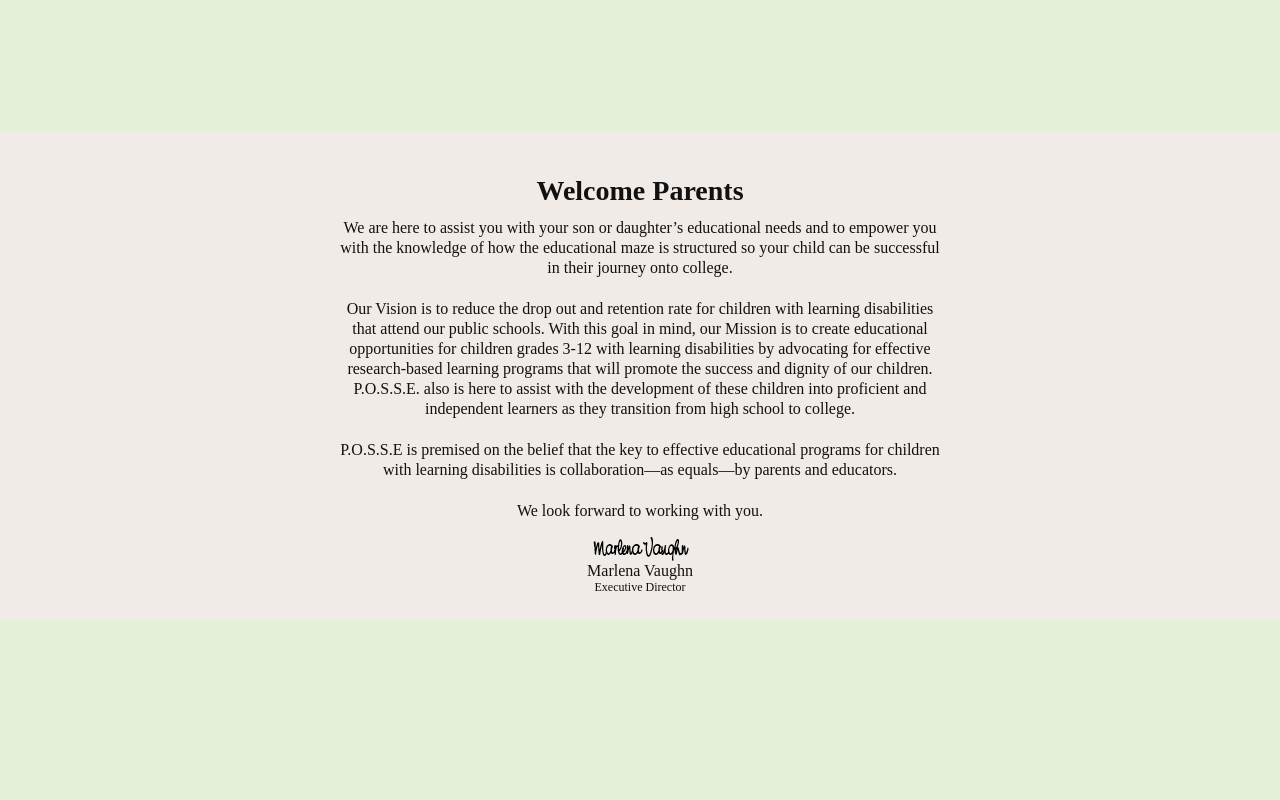
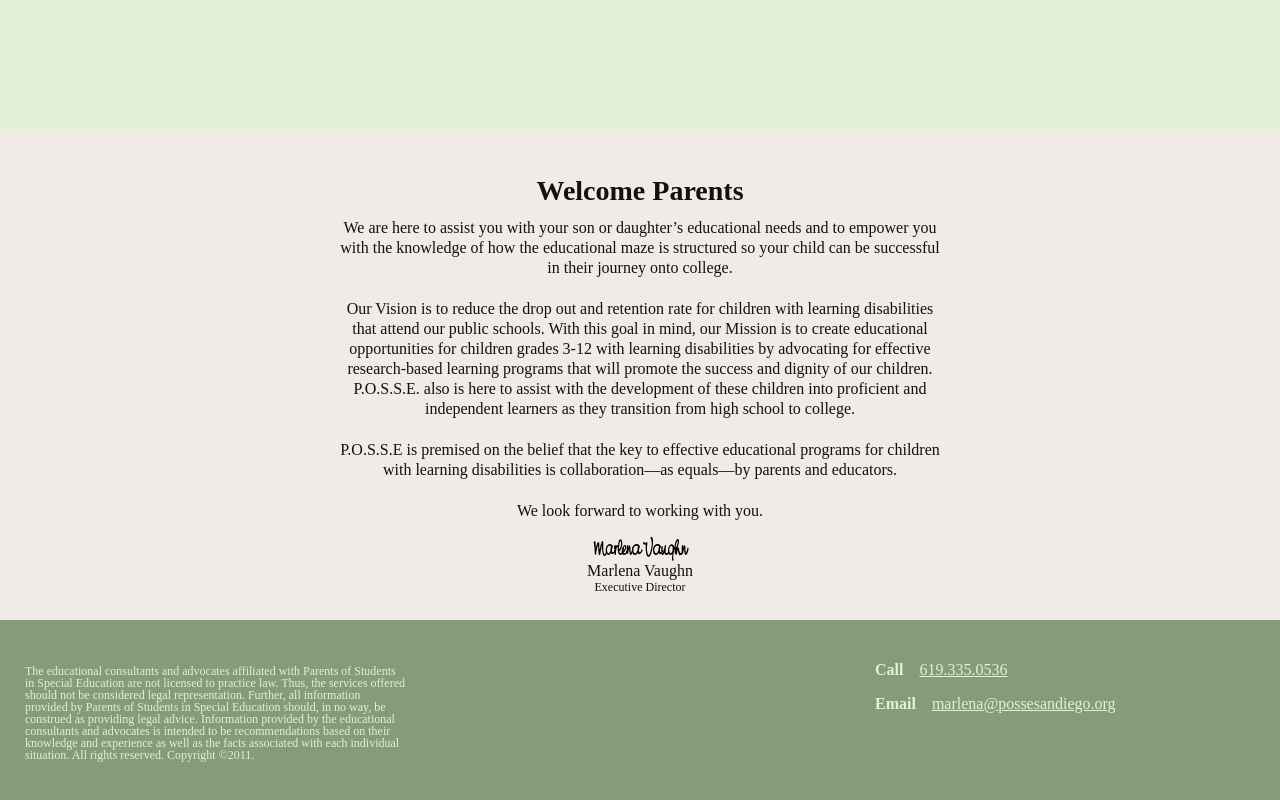
Before and after one commit to devNroses/p.o.s.s.e, a Nuxt app: page / in a window 1280 px wide. Shown: the part 449-1249 px from the top of the page. Before the commit the page ends 1069 px from the top, so only its background shows below. Built offline with nearby package versions, Linux system fonts and the light colour scheme.

Commit message:
(feat) Added initial footer build

```diff
--- /dev/null
+++ b/components/Footer.vue
@@ -0,0 +1,68 @@
+<template>
+  <footer>
+    <div class="footer-wrapper">
+      <div class="footer-copyright">
+        <p>
+          The educational consultants and advocates affiliated with Parents of
+          Students in Special Education are not licensed to practice law. Thus,
+          the services offered should not be considered legal representation.
+          Further, all information provided by Parents of Students in Special
+          Education should, in no way, be construed as providing legal advice.
+          Information provided by the educational consultants and advocates is
+          intended to be recommendations based on their knowledge and experience
+          as well as the facts associated with each individual situation. All
+          rights reserved. Copyright ©2011.
+        </p>
+      </div>
+      <div class="footer-contact">
+        <p><b>Call </b> <a href="tel:6193350536">619.335.0536</a></p>
+        <p>
+          <b>Email </b>
+          <a href="mailto: marlena@possesandiego.org"
+            >marlena@possesandiego.org</a
+          >
+        </p>
+      </div>
+    </div>
+  </footer>
+</template>
+
+<style lang="scss" scoped>
+$footerBackground: #849c7a;
+$footerColor: #e4f0d8;
+
+.footer {
+  &-wrapper {
+    display: flex;
+    justify-content: space-between;
+    padding: 25px;
+    background-color: $footerBackground;
+    color: #e4f0d8;
+    bottom: 0;
+
+    div {
+      width: 380px;
+    }
+  }
+
+  &-copyright {
+    p {
+      font-size: 12px;
+      text-align: left;
+      line-height: 1;
+      margin: 20px auto;
+    }
+  }
+
+  &-contact {
+    p {
+      font-size: 16px;
+    }
+
+    a {
+      color: $footerColor;
+      margin-left: 12px;
+    }
+  }
+}
+</style>
--- a/pages/index.vue
+++ b/pages/index.vue
@@ -51,6 +51,7 @@
         <span> Executive Director</span>
       </div>
     </div>
+    <Footer />
   </div>
 </template>
 
```
